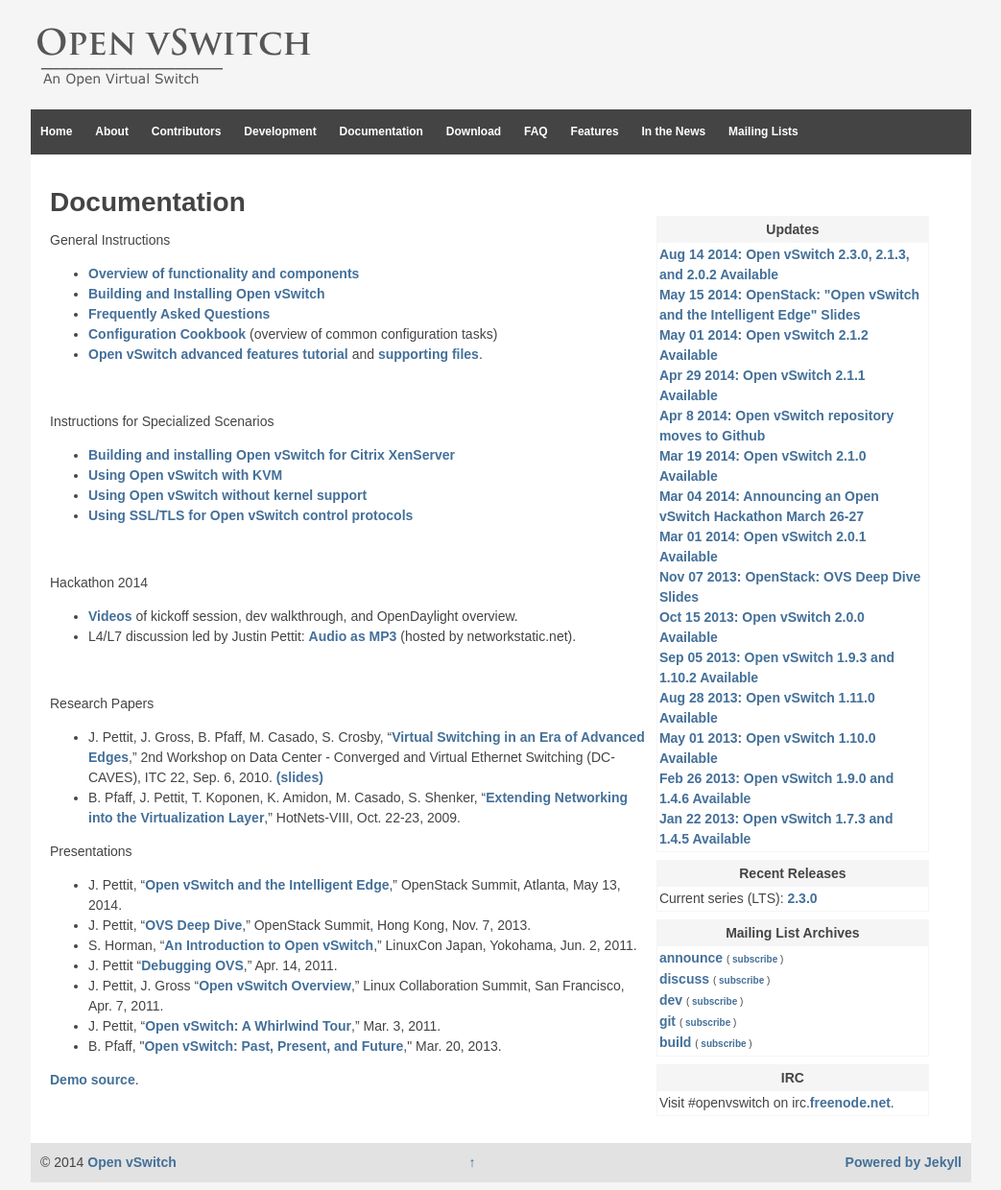
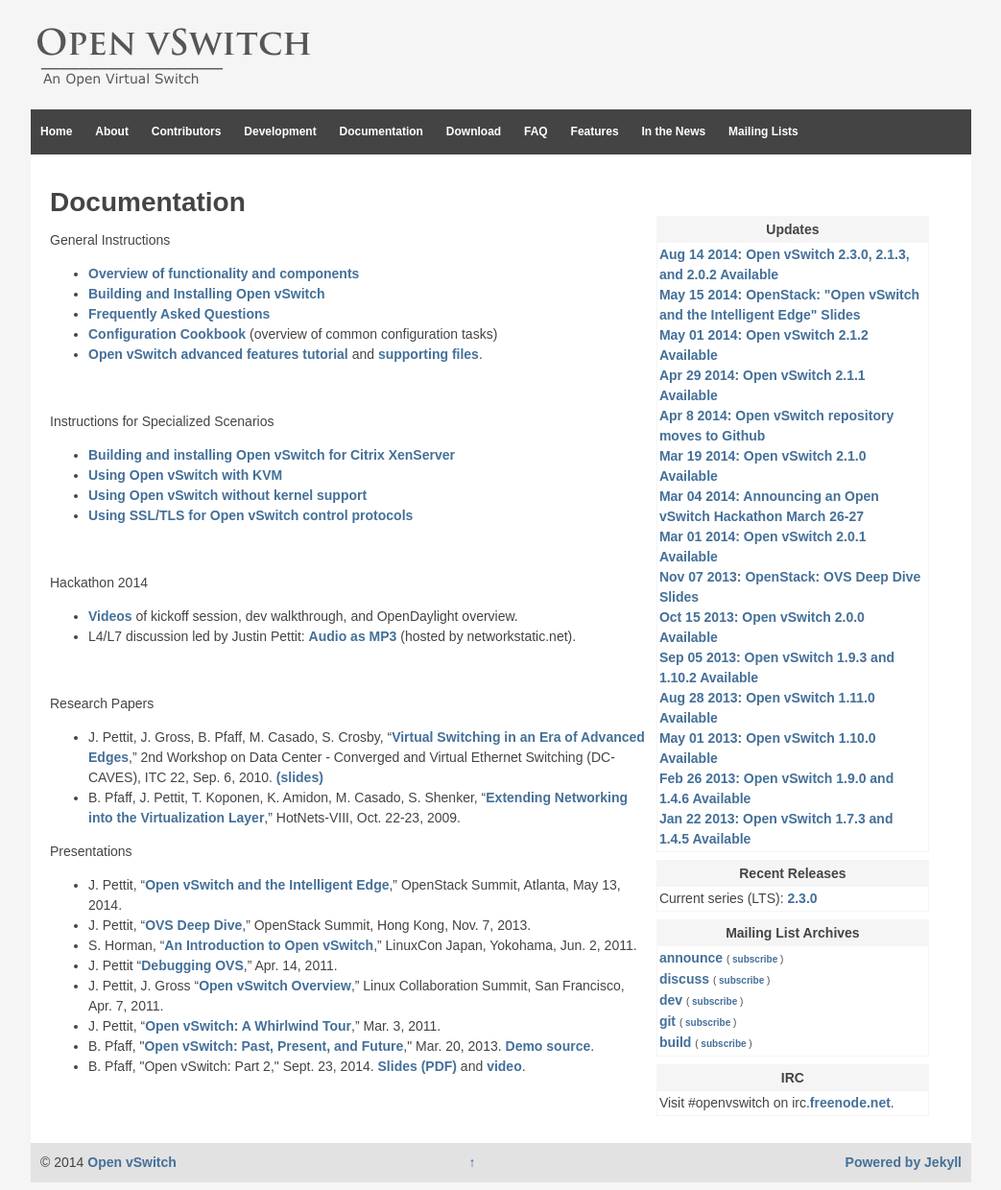
Before and after one commit to openvswitch/openvswitch.github.io, a Jekyll site: the page built from support/index.html, in a window 1280 px wide. Shown: the whole page at 96% size, without its empty margins (118-1161 px from the left). Built offline with Jekyll 4.4.1, drawn with Linux system fonts in a browser that asks for light colours.

Commit message:
Add my talk from last month to the list on the documentation page.

```diff
--- a/support/index.html
+++ b/support/index.html
@@ -55,6 +55,6 @@
 <li><span style="line-height: 1.5em;">J. Pettit &ldquo;</span><a style="line-height: 1.5em;" href="{{site.url}}/slides/OVS-Debugging-110414.pdf">Debugging OVS</a><span style="line-height: 1.5em;">,&rdquo; Apr. 14, 2011.</span></li>
 <li><span style="line-height: 1.5em;">J. Pettit, J. Gross &ldquo;</span><a style="line-height: 1.5em;" href="{{site.url}}/slides/LinuxSummit-2011.pdf">Open vSwitch Overview</a><span style="line-height: 1.5em;">,&rdquo; Linux Collaboration Summit, San Francisco, Apr. 7, 2011.</span></li>
 <li><span style="line-height: 1.5em;">J. Pettit, &ldquo;</span><a style="line-height: 1.5em;" href="{{site.url}}/slides/OVS-Overview-110303.pdf">Open vSwitch: A Whirlwind Tour</a><span style="line-height: 1.5em;">,&rdquo; Mar. 3, 2011.</span></li>
-<li><span style="line-height: 1.5em;">B. Pfaff, "</span><a style="line-height: 1.5em;" href="{{site.url}}/slides/ppf.pdf">Open vSwitch: Past, Present, and Future</a><span style="line-height: 1.5em;">," Mar. 20, 2013.</span></li>
+<li><span style="line-height: 1.5em;">B. Pfaff, "</span><a style="line-height: 1.5em;" href="{{site.url}}/slides/ppf.pdf">Open vSwitch: Past, Present, and Future</a><span style="line-height: 1.5em;">," Mar. 20, 2013.</span>  <a href="{{site.url}}/slides/ppf.tar.gz">Demo source</a>.</li>
+<li>B. Pfaff, "Open vSwitch: Part 2," Sept. 23, 2014. <a href="{{site.url}}/slides/banv2014.pdf">Slides (PDF)</a> and <a href="http://www.youtube.com/watch?v=SZWzF9JRIw0">video</a>.</li>
 </ul>
-<p style="line-height: 1.5em;"><a href="{{site.url}}/slides/ppf.tar.gz">Demo source</a>.</p>
```
Also changed, not shown: 1 other file.
